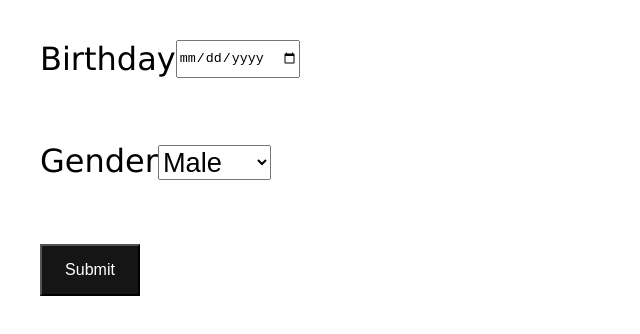
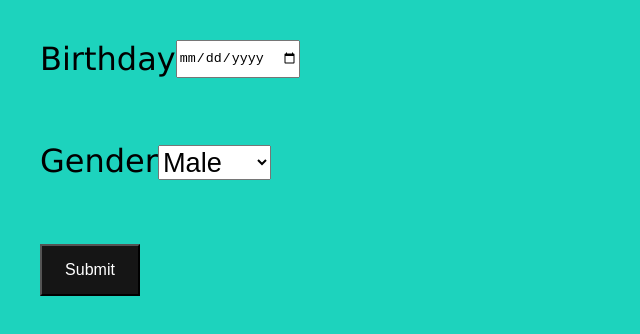
Before and after one commit to adrianamunga/Akan-Name-determiner, a plain HTML site: page index.html in a window 1280 px wide. Shown: the whole page, without its empty margins (0-640 px from the left). Drawn offline with Linux system fonts and the light colour scheme.

Commit message:
Update styles.css

```diff
--- a/css/styles.css
+++ b/css/styles.css
@@ -1,5 +1,6 @@
 body{
     font-family: sans-serif;
+    background-color: #1dd3bd;
 }
 
 .box {
```
